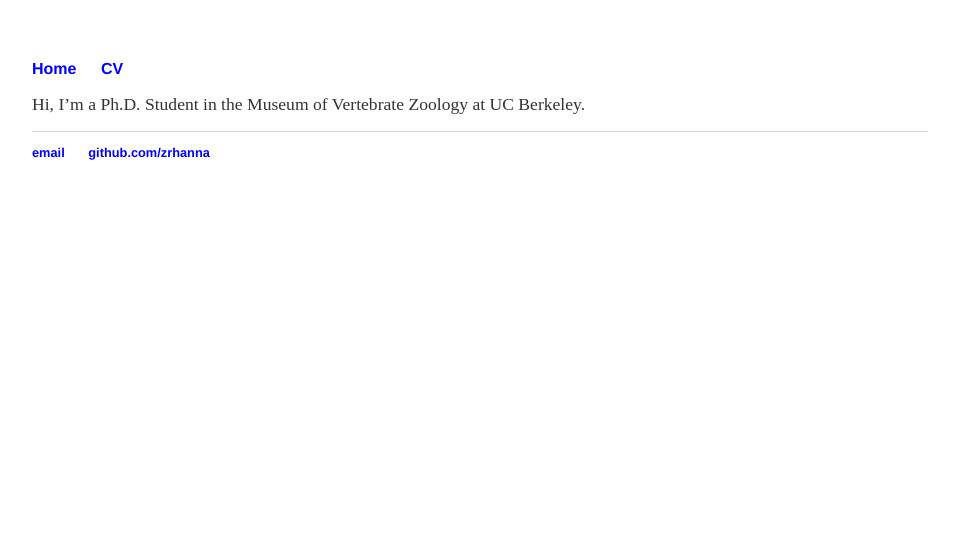
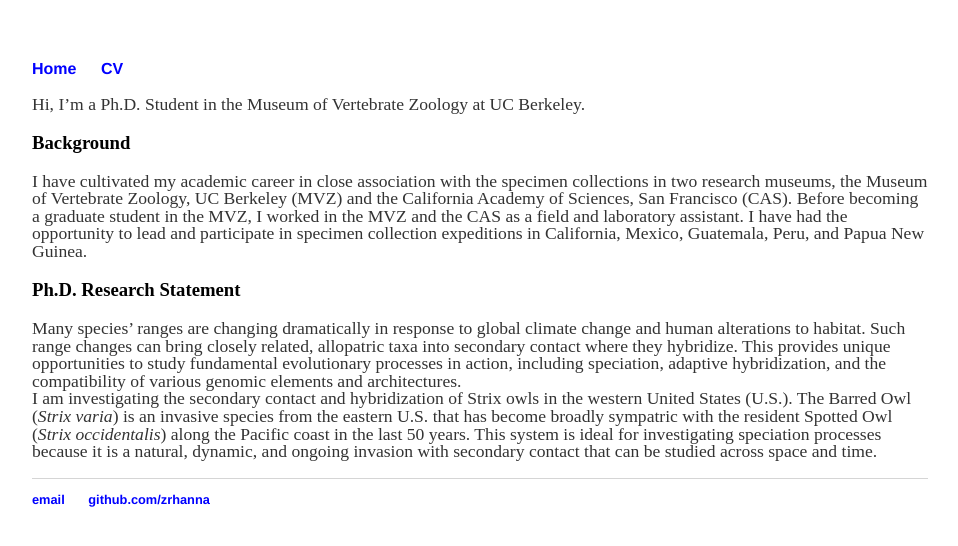
Before and after one commit to zacharyhanna/zacharyhanna.github.io, a Jekyll site: the page built from index.md, in a window 1280 px wide. Shown: the top 546 px of the page, without its empty margins (160-1118 px from the left). Built offline with Jekyll 4.4.1, drawn with Linux system fonts in a browser that asks for light colours.

Commit message:
Update index.md

```diff
--- a/index.md
+++ b/index.md
@@ -2,5 +2,11 @@
 layout: default
 title: Zachary R. Hanna
 ---
+Hi, I'm a Ph.D. Student in the Museum of Vertebrate Zoology at UC Berkeley.
 
-Hi, I'm a Ph.D. Student in the Museum of Vertebrate Zoology at UC Berkeley.
+### Background
+I have cultivated my academic career in close association with the specimen collections in two research museums, the Museum of Vertebrate Zoology, UC Berkeley (MVZ) and the California Academy of Sciences, San Francisco (CAS). Before becoming a graduate student in the MVZ, I worked in the MVZ and the CAS as a field and laboratory assistant. I have had the opportunity to lead and participate in specimen collection expeditions in California, Mexico, Guatemala, Peru, and Papua New Guinea.
+
+### Ph.D. Research Statement
+Many species’ ranges are changing dramatically in response to global climate change and human alterations to habitat. Such range changes can bring closely related, allopatric taxa into secondary contact where they hybridize. This provides unique opportunities to study fundamental evolutionary processes in action, including speciation, adaptive hybridization, and the compatibility of various genomic elements and architectures.
+I am investigating the secondary contact and hybridization of Strix owls in the western United States (U.S.). The Barred Owl (*Strix varia*) is an invasive species from the eastern U.S. that has become broadly sympatric with the resident Spotted Owl (*Strix occidentalis*) along the Pacific coast in the last 50 years. This system is ideal for investigating speciation processes because it is a natural, dynamic, and ongoing invasion with secondary contact that can be studied across space and time.
```
